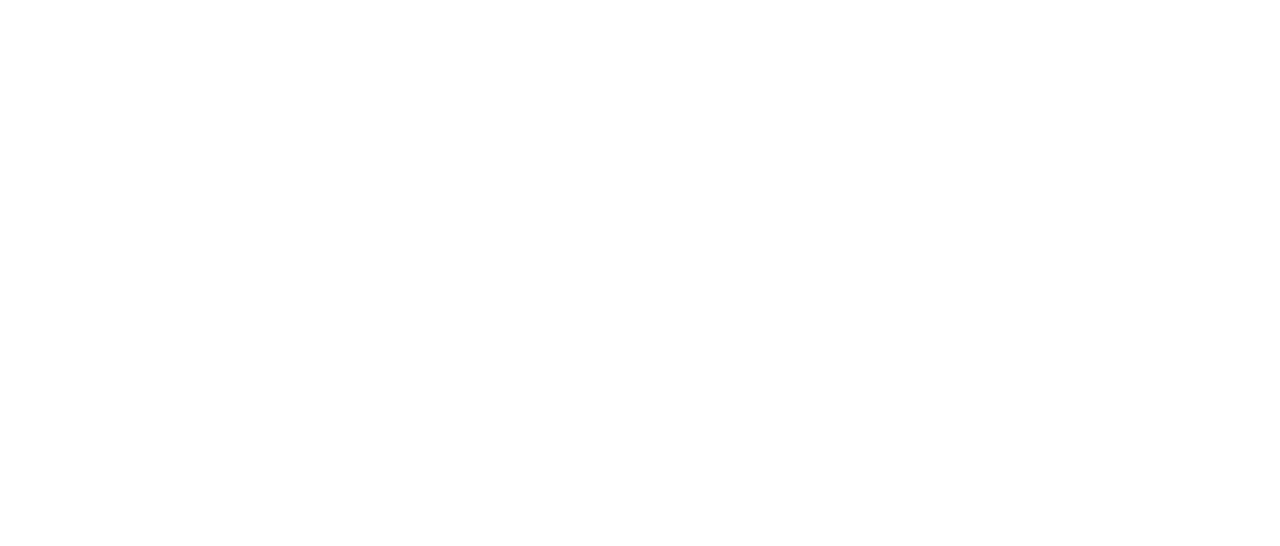
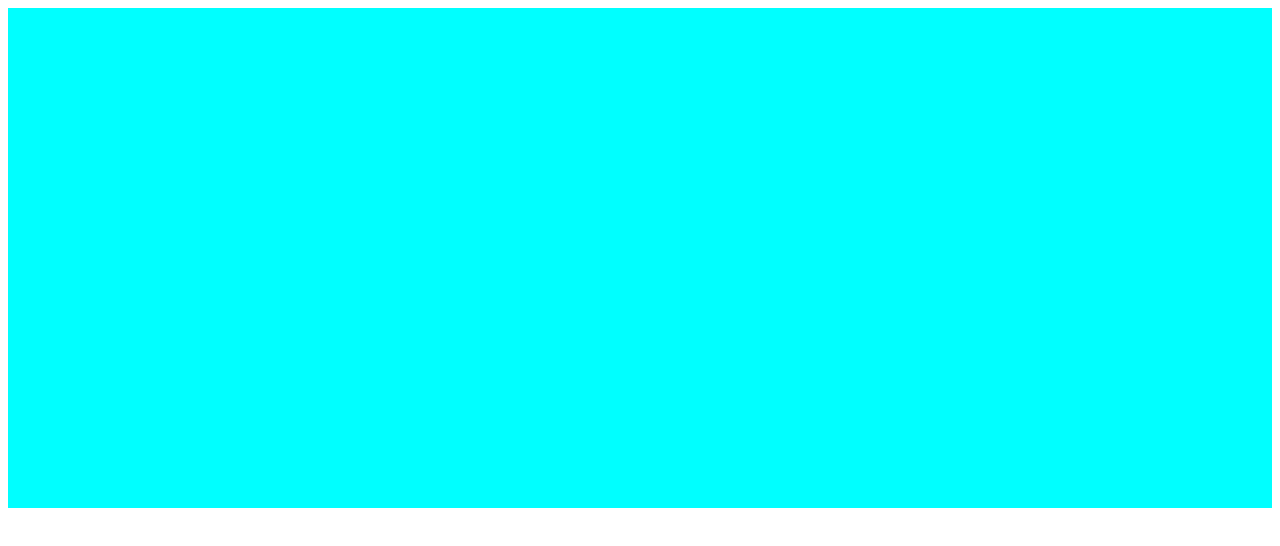
Before and after one commit to kingofcool7h/26-lesson-Shopping-site--shopify-, a plain HTML site: page index.html in a window 1280 px wide. Drawn offline with Linux system fonts and the light colour scheme.

Commit message:
main ochib style berdim

```diff
--- a/index.html
+++ b/index.html
@@ -9,6 +9,7 @@
 <body>
     <header></header>
     <head></head>
+    <main></main>
 
 
     <script src="main.js"></script>
--- a/style.css
+++ b/style.css
@@ -0,0 +1,5 @@
+main{
+    width: 100%;
+    height: 500px;
+    background-color: aqua;
+}
```
